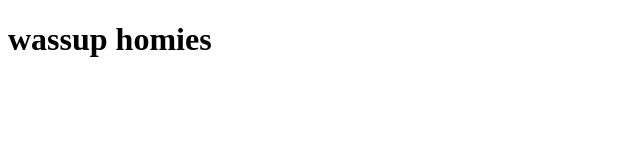
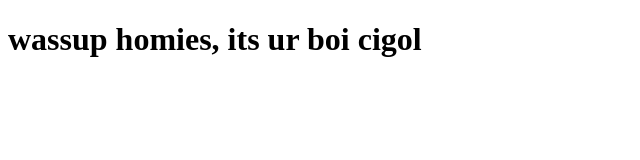
Before and after one commit to heehee709/first-project, a plain HTML site: page index.html in a window 1280 px wide. Shown: the whole page, without its empty margins (0-640 px from the left). Drawn offline with Linux system fonts and the light colour scheme.

Commit message:
added words

```diff
--- a/index.html
+++ b/index.html
@@ -7,6 +7,6 @@
     <title>Document</title>
 </head>
 <body>
-    <h1>wassup homies</h1>
+    <h1>wassup homies, its ur boi cigol</h1>
 </body>
 </html>
```
